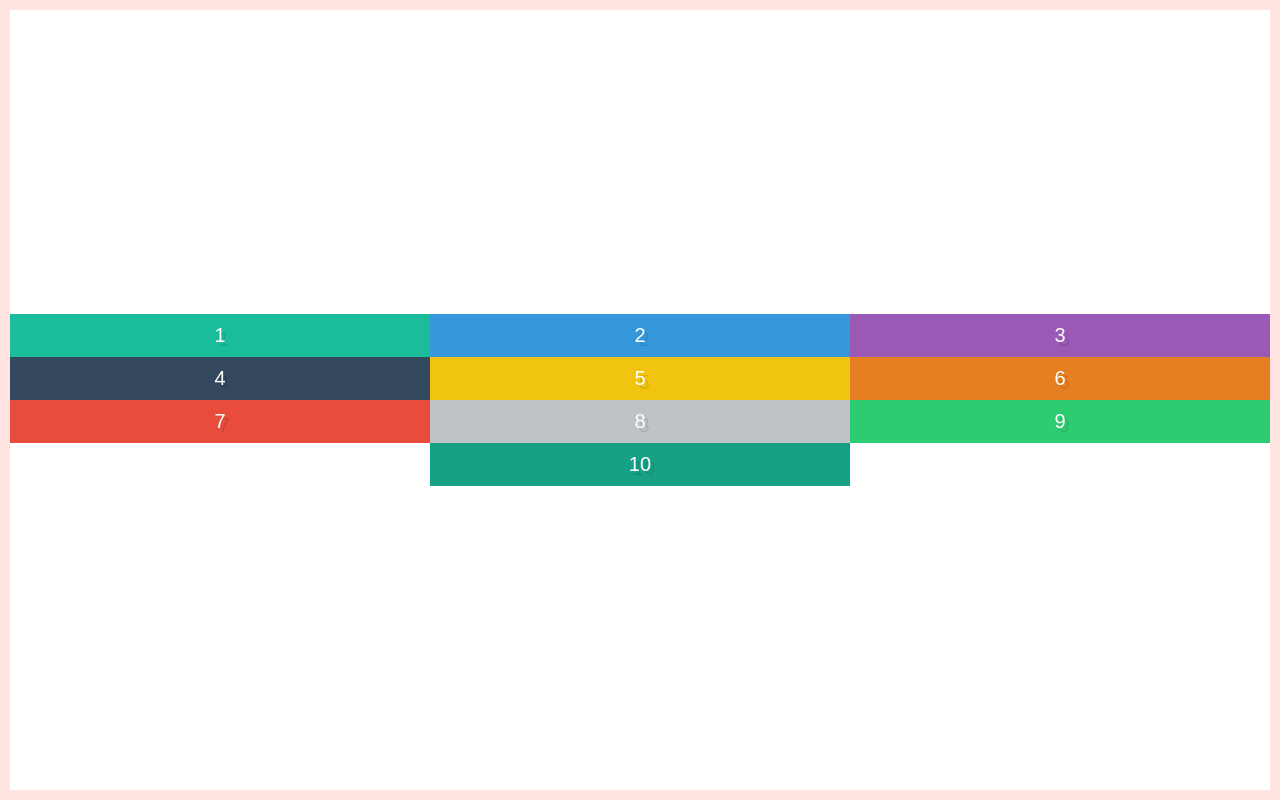
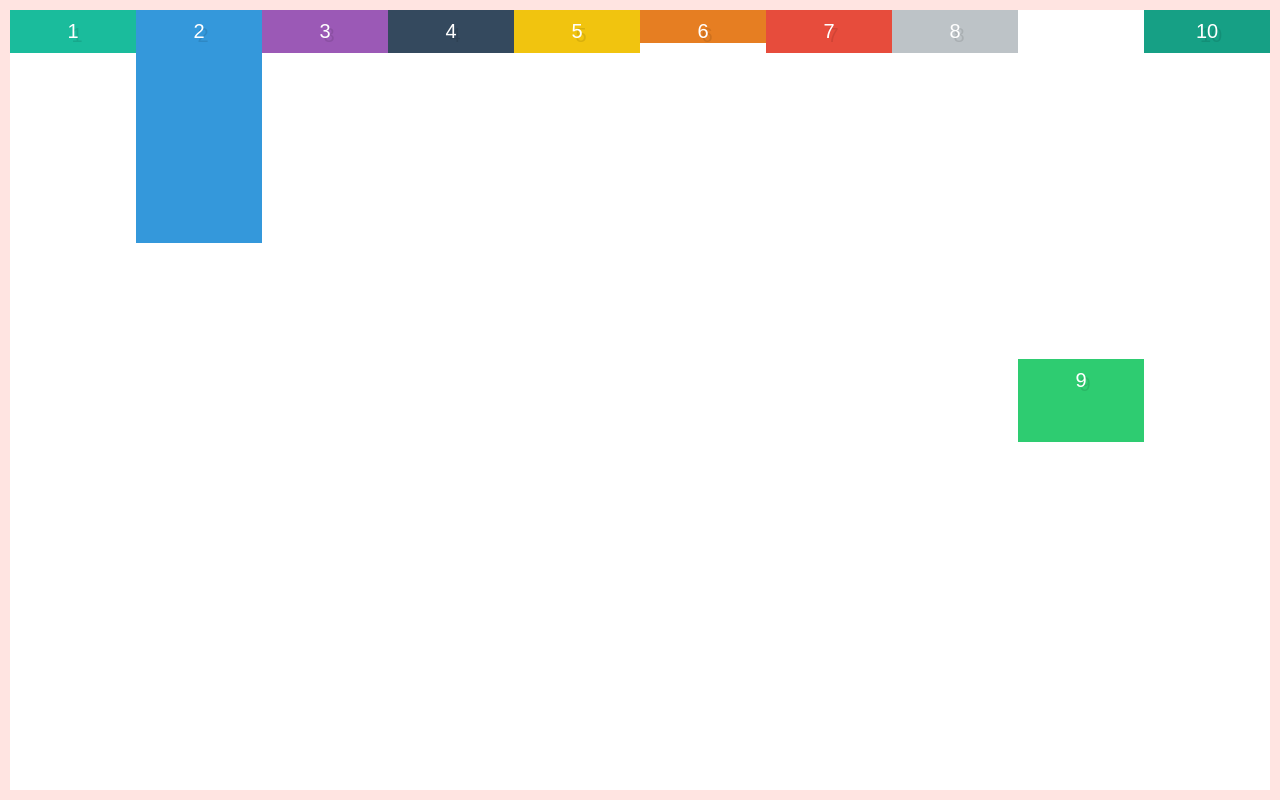
Before and after one commit to Jebbie87/flexbox-learning-by-example, a plain HTML site: page intro/index.html in a window 1280 px wide. Drawn offline with Linux system fonts and the light colour scheme.

Commit message:
Finished lesson #9

```diff
--- a/intro/style.css
+++ b/intro/style.css
@@ -41,11 +41,22 @@ input[type=reset],input[type=submit]{-webkit-appearance:button;cursor:pointer;}b
   display: flex;
   border: 10px solid mistyrose;
   height: 100vh;
-  flex-wrap: wrap;
-  align-content: center;
-  justify-content: center;
+  align-items: flex-start;
 }
 
 .box {
   width: 33.33333%;
 }
+
+.box2 {
+  padding-bottom: 200px;
+}
+
+.box6 {
+  padding-bottom: 0;
+}
+
+.box9 {
+  padding-bottom: 50px;
+  align-self: center;
+}
```
